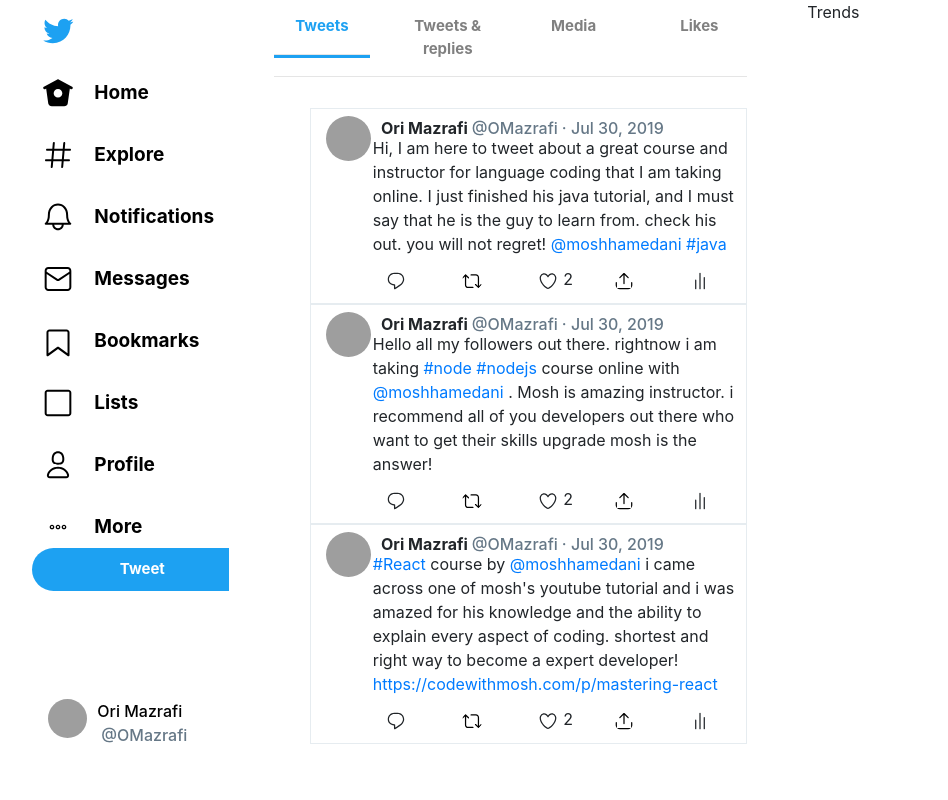
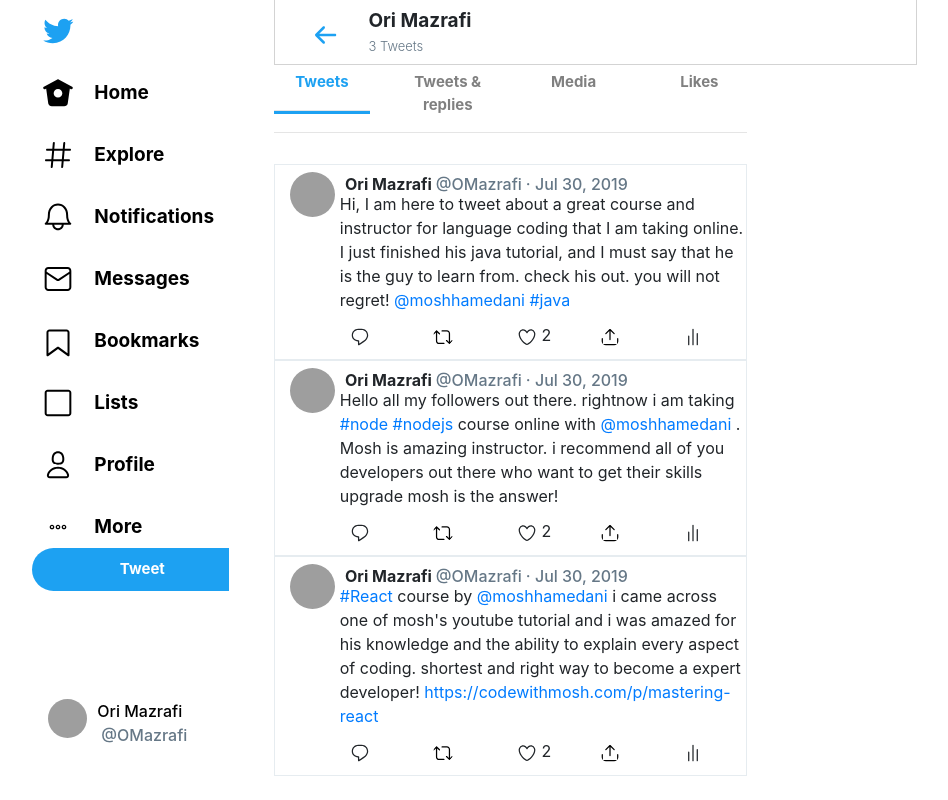
Before and after one commit to orimazrafi/twitter-clone, a React (Create React App) app in the folder twitter-clone/: page /profile in a window 1280 px wide. Shown: the whole page, without its empty margins (76-1024 px from the left). Built offline with nearby package versions, Linux system fonts and the light colour scheme; grey boxes are pictures that could not be loaded.

Commit message:
Handle profile user-card.

```diff
--- a/twitter-clone/src/App.js
+++ b/twitter-clone/src/App.js
@@ -46,7 +46,6 @@
                   />
                 )}
               />
-
               <Route exact path="/more" component={Views.More} />
             </Switch>
           </Col>
--- a/twitter-clone/src/App.scss
+++ b/twitter-clone/src/App.scss
@@ -165,3 +165,7 @@
     }
   }
 }
+
+.custom-switch {
+  padding-left: 0 !important;
+}
--- a/twitter-clone/src/views/Media/Media.js
+++ b/twitter-clone/src/views/Media/Media.js
@@ -1,5 +1,5 @@
 import React from 'react'
-import { Container, Row, Col } from 'react-bootstrap'
+import { Container } from 'react-bootstrap'
 import style from "./style.module.scss"
 export const Media = (props) => {
     return (
--- a/twitter-clone/src/views/Profile/Profile.js
+++ b/twitter-clone/src/views/Profile/Profile.js
@@ -1,27 +1,28 @@
-import React, { useState } from "react";
+import React, { useState, useEffect } from "react";
 import { Container, Row, Col } from "react-bootstrap";
 import style from "./style.module.scss";
 import { TweetModal } from "../../components/TweetModal/TweetModal";
 import { TabsGeneric } from "../../components/TabsGeneric/TabsGeneric";
-import { Link, Route } from "react-router-dom";
+import { Route, useHistory } from "react-router-dom";
 import { Tweet } from './../Tweet/Tweet';
 import { Media } from './../Media/Media';
-import { Likes } from './../Likes/Likes';
 import Switch from "react-bootstrap/esm/Switch";
 
 export const Profile = ({ tweets, onTweetSubmit }) => {
+  const history = useHistory();
+
   const [activeTab, setActiveTab] = useState("profile")
+  useEffect(() => {
+    history.push("/" + activeTab)
+  }, [activeTab, history])
   const [modalShow, setModalShow] = useState(false);
   const [tweet, setTweet] = useState("");
   const handleTweet = (value) => {
     setTweet(value);
   };
   const handleActiveTab = (tab) => {
-    console.log({ tab })
-    setTimeout(() => {
-
-      setActiveTab(tab)
-    }, 0)
+    console.log({ tab, activeTab })
+    setActiveTab(tab)
   }
   const tweetTheTweet = () => {
     onTweetSubmit(tweet);
@@ -36,6 +37,7 @@
 
   return (
     <>
+      <UserCard tweets={tweets} />
       <TabsGeneric defaultKey={"profile"} >
         <Container className={style.tabs_generic}>
           <Row>
@@ -49,7 +51,6 @@
       </TabsGeneric>
       <Container fluid className={style.profile}>
         <Switch>
-
           <Route exact path="/profile" render={() => <Tweet tweets={tweets} onLike={handleLike} onAddToTweet={handleTweetModal} />} />
           <Route path="/profile/replies" render={() => <Tweet tweets={tweets} onLike={handleLike} onAddToTweet={handleTweetModal} />} />
           <Route path="/profile/media" render={() => <Media
@@ -84,8 +85,20 @@
 };
 
 const TabItem = (props) => <Col xs={props.size} className={style.link_wrapper} style={{ textAlign: "center", padding: "15px" }} onClick={() => props.handleActiveTab(props.tabName)}>
-  <Link to={`/${props.tabName}`} className={props.activeTab === props.tabName ? style.active_link : style.link} >{props.tabText}</Link>
+  {console.log(`/${props.tabName}`)}
+  <div className={props.activeTab === props.tabName ? style.active_link : style.link} >{props.tabText}</div>
   {props.activeTab === props.tabName &&
     <hr />
   }
 </Col>
+
+const UserCard = ({ tweets }) => <Container className={style.user_card}>
+  <Row className={style.inner_wrapper} >
+    <Col xs={1} className={style.arrow_wrapper}><svg viewBox="0 0 24 24" ><g><path d="M20 11H7.414l4.293-4.293c.39-.39.39-1.023 0-1.414s-1.023-.39-1.414 0l-6 6c-.39.39-.39 1.023 0 1.414l6 6c.195.195.45.293.707.293s.512-.098.707-.293c.39-.39.39-1.023 0-1.414L7.414 13H20c.553 0 1-.447 1-1s-.447-1-1-1z"></path></g></svg></Col>
+    <Col style={{ marginLeft: "10px" }}>
+      <Col><h2 className={style.headline} > Ori Mazrafi</h2></Col>
+      {tweets.length !== 0 ? <Col className={style.text_muted} >{tweets.length} Tweet{tweets.length > 1 && "s"}</Col> :
+        <Col className={style.text_muted}>There are no Tweets  for this user yet!</Col>}
+    </Col>
+  </Row>
+</Container>
--- a/twitter-clone/src/views/Profile/style.module.scss
+++ b/twitter-clone/src/views/Profile/style.module.scss
@@ -1,3 +1,42 @@
+.user_card {
+  position: fixed;
+  width: 673px !important;
+  background: white;
+  z-index: 1;
+
+  .inner_wrapper {
+    border: 1px solid lightgray;
+    border-top: 0;
+    margin: 0;
+
+    .arrow_wrapper {
+      position: relative;
+      top: 20px;
+      left: 20px;
+
+      svg {
+        height: 30px;
+        fill: rgb(29, 161, 242)
+      }
+    }
+
+
+    .headline {
+      font-size: 19px;
+      font-weight: bold;
+      margin-bottom: 4px;
+      margin-top: 10px;
+    }
+
+    .text_muted {
+      color: rgb(101, 119, 134);
+      font-size: 13px;
+      font-weight: 300;
+      margin-bottom: 8px;
+    }
+  }
+}
+
 .profile {
   .card {
     border: 1px solid rgb(230, 236, 240);
@@ -13,6 +52,7 @@
 .tabs_generic {
   font-size: 15px;
   font-weight: bold;
+  margin-top: 3.5rem;
 
   .link_wrapper {
     text-align: center;
@@ -23,14 +63,14 @@
       cursor: pointer;
     }
 
-    a.link {
+    div.link {
       color: gray;
       text-decoration: none;
 
 
     }
 
-    a.active_link {
+    div.active_link {
       text-decoration: none;
       color: rgb(29, 161, 242);
 
```
